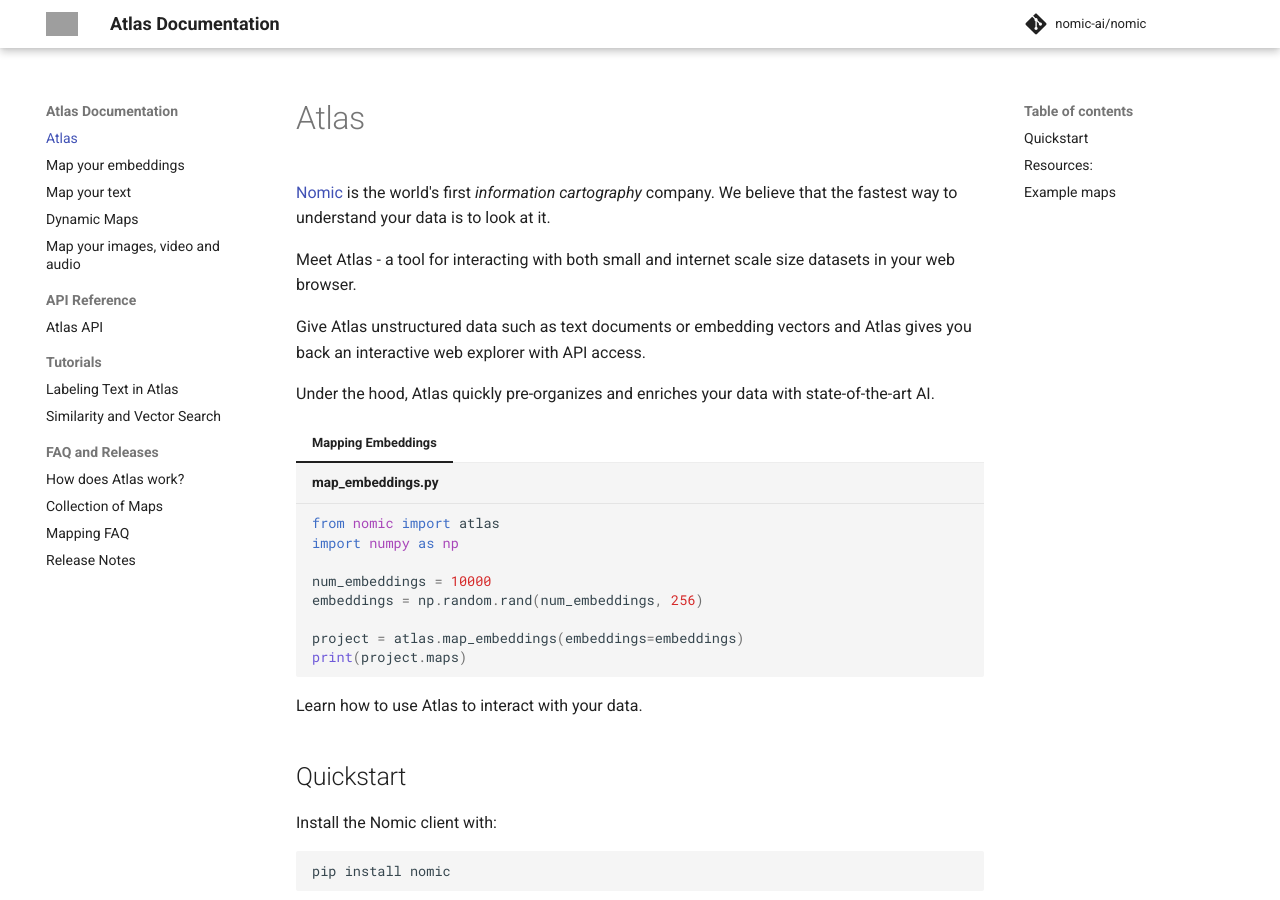
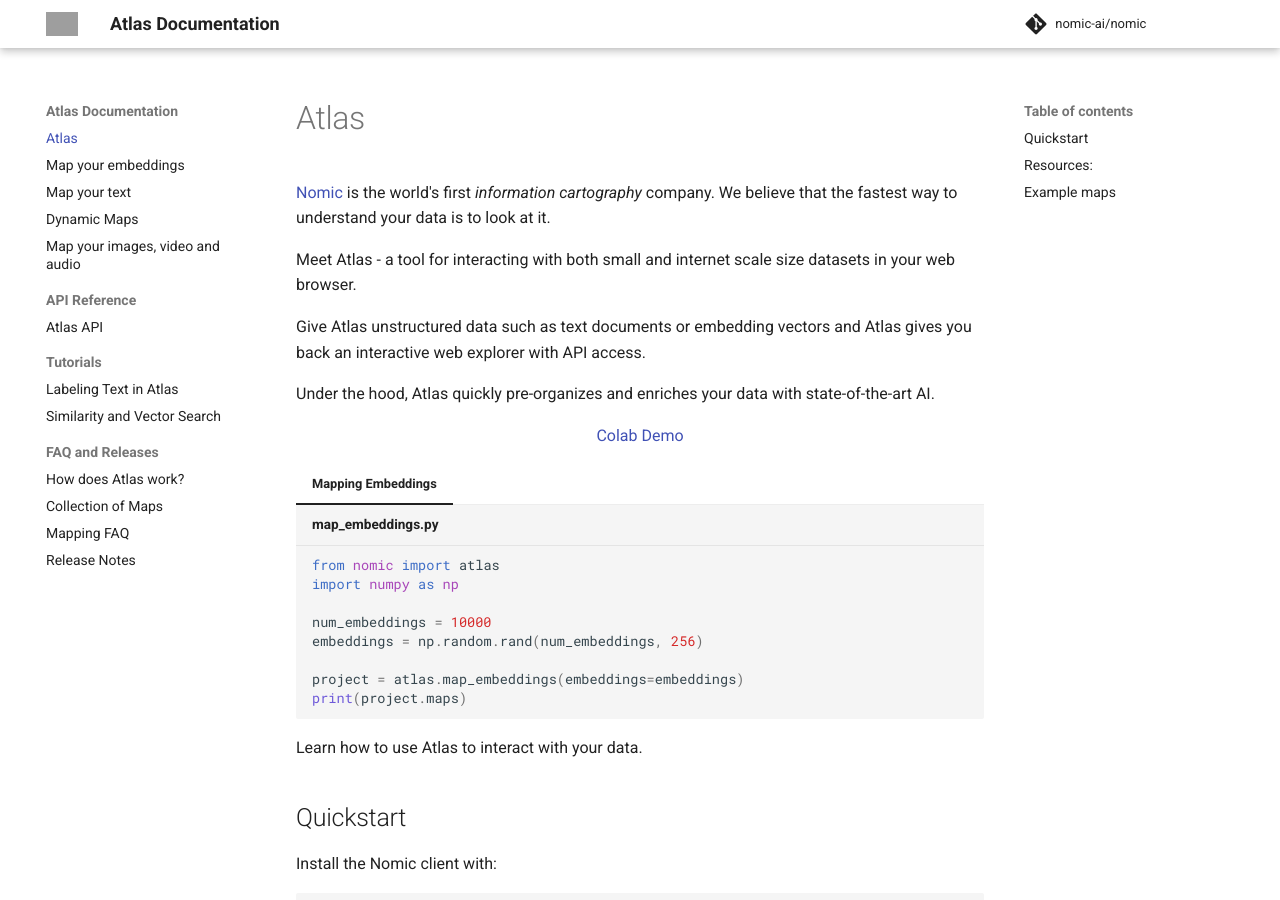
Before and after one commit to nomic-ai/nomic, an MkDocs documentation site: the page built from docs/index.md, in a window 1280 px wide and 900 px high. Built offline with MkDocs 1.6.1 and Material for MkDocs 9.7.7, drawn with Linux system fonts in a browser that asks for light colours; comment, search, counter and statistics services are not loaded; grey boxes are pictures that could not be loaded.

Commit message:
Google colab demo link

````diff
--- a/docs/index.md
+++ b/docs/index.md
@@ -7,6 +7,12 @@
 Give Atlas unstructured data such as text documents or embedding vectors and Atlas gives you back an interactive web explorer with API access.
 
 Under the hood, Atlas quickly pre-organizes and enriches your data with state-of-the-art AI.
+
+<div align="center">
+  <a href="https://colab.research.google.com/drive/1bquOLIaGlu7O_CFc0Wz74HITzWs4UEa4?usp=sharing">Colab Demo</a>
+</div>
+
+
 === "Mapping Embeddings"
 
     ``` py title="map_embeddings.py"
````
